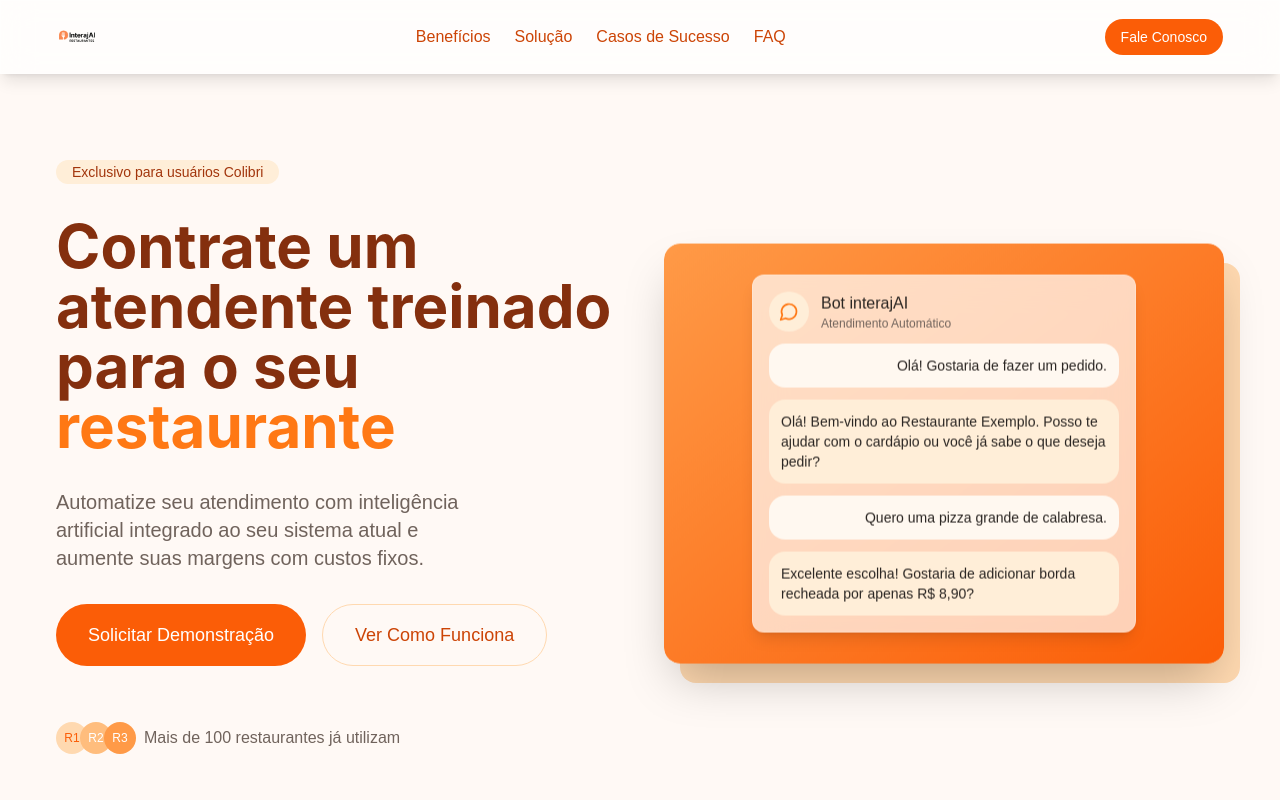
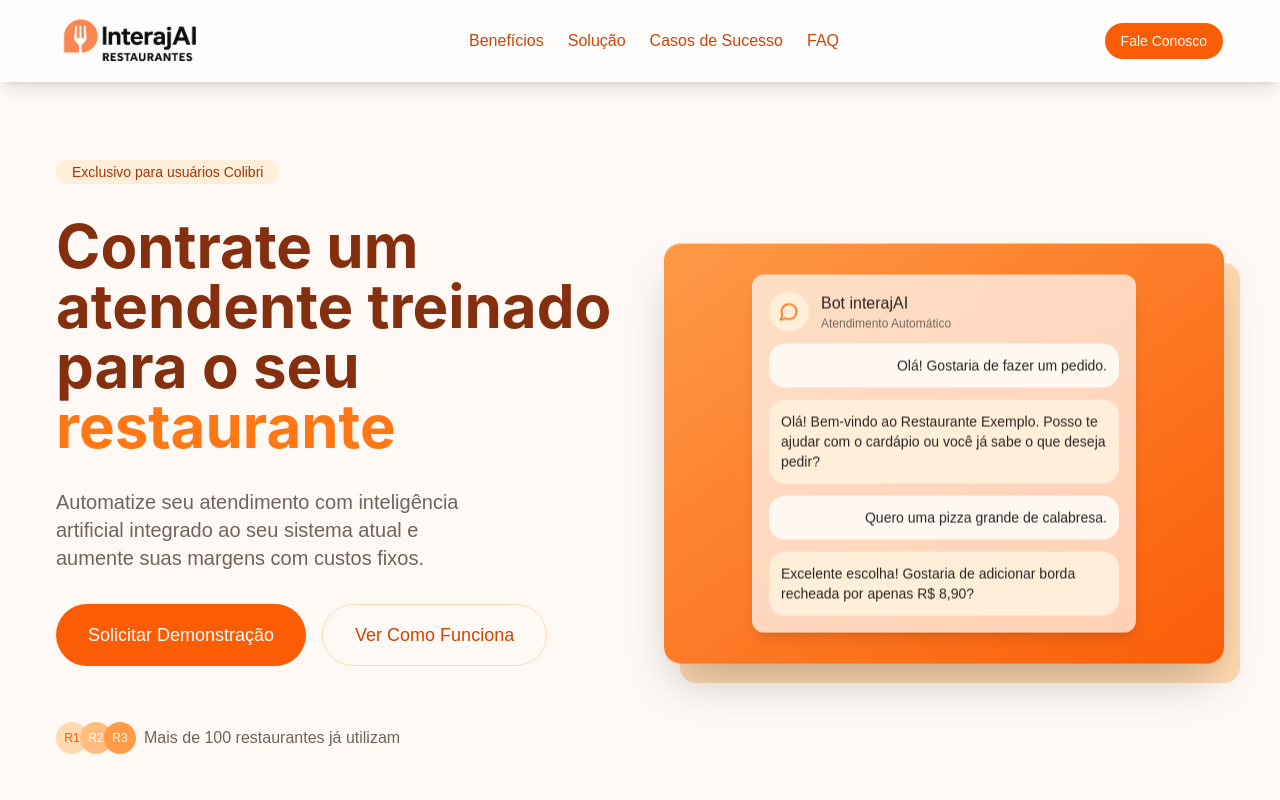
Before and after one commit to amcaribeiro1974/interajai-restaurantes, a React (Vite) app: page / in a window 1280 px wide. Shown: the top 800 px of the page. Built offline with nearby package versions, Linux system fonts and the light colour scheme.

Commit message:
Change logo
Update logo image in the application.

```diff
--- a/src/pages/Index.tsx
+++ b/src/pages/Index.tsx
@@ -1,3 +1,4 @@
+
 import React, { useEffect } from 'react';
 import Button from '@/components/Button';
 import ScrollObserver from '@/components/ScrollObserver';
@@ -90,9 +91,9 @@ const Index = () => {
       {/* Navbar */}
       <nav className="fixed top-0 left-0 right-0 z-50 px-6 py-4 glass">
         <div className="container mx-auto flex justify-between items-center">
-          <div className="h-10">
+          <div className="h-12">
             <img
-              src="/lovable-uploads/277d40c9-bf96-4694-b145-7f6cff10d20f.png"
+              src="/lovable-uploads/d96ff836-d7f3-4831-9da2-bc879e772b7a.png"
               alt="interajAI Restaurantes Logo"
               className="h-full"
             />
@@ -985,9 +986,9 @@ const Index = () => {
       <footer className="py-12 px-6 bg-interaj-50">
         <div className="container mx-auto">
           <div className="flex flex-col md:flex-row justify-between items-center gap-6">
-            <div className="h-10">
+            <div className="h-12">
               <img
-                src="/lovable-uploads/277d40c9-bf96-4694-b145-7f6cff10d20f.png"
+                src="/lovable-uploads/d96ff836-d7f3-4831-9da2-bc879e772b7a.png"
                 alt="interajAI Restaurantes Logo"
                 className="h-full"
               />
```
Also changed, not shown: public/lovable-uploads/d96ff836-d7f3-4831-9da2-bc879e772b7a.png (added).
